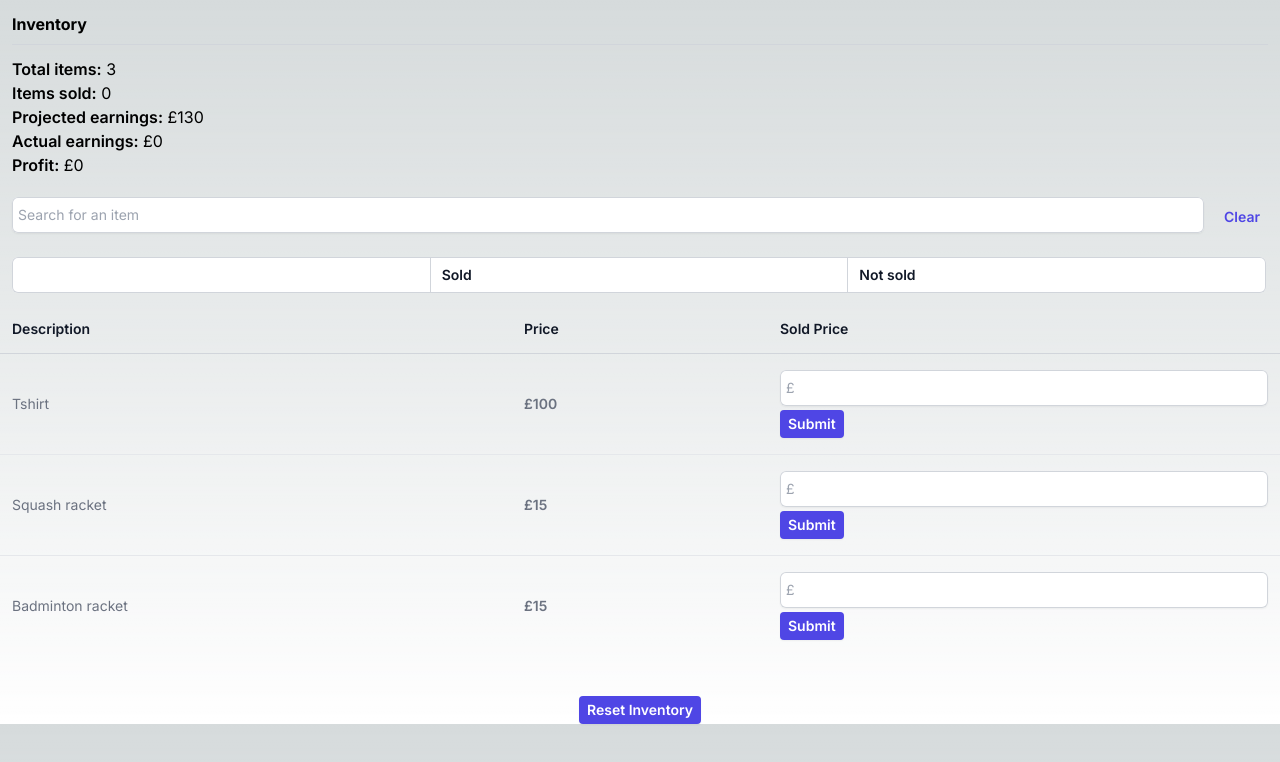
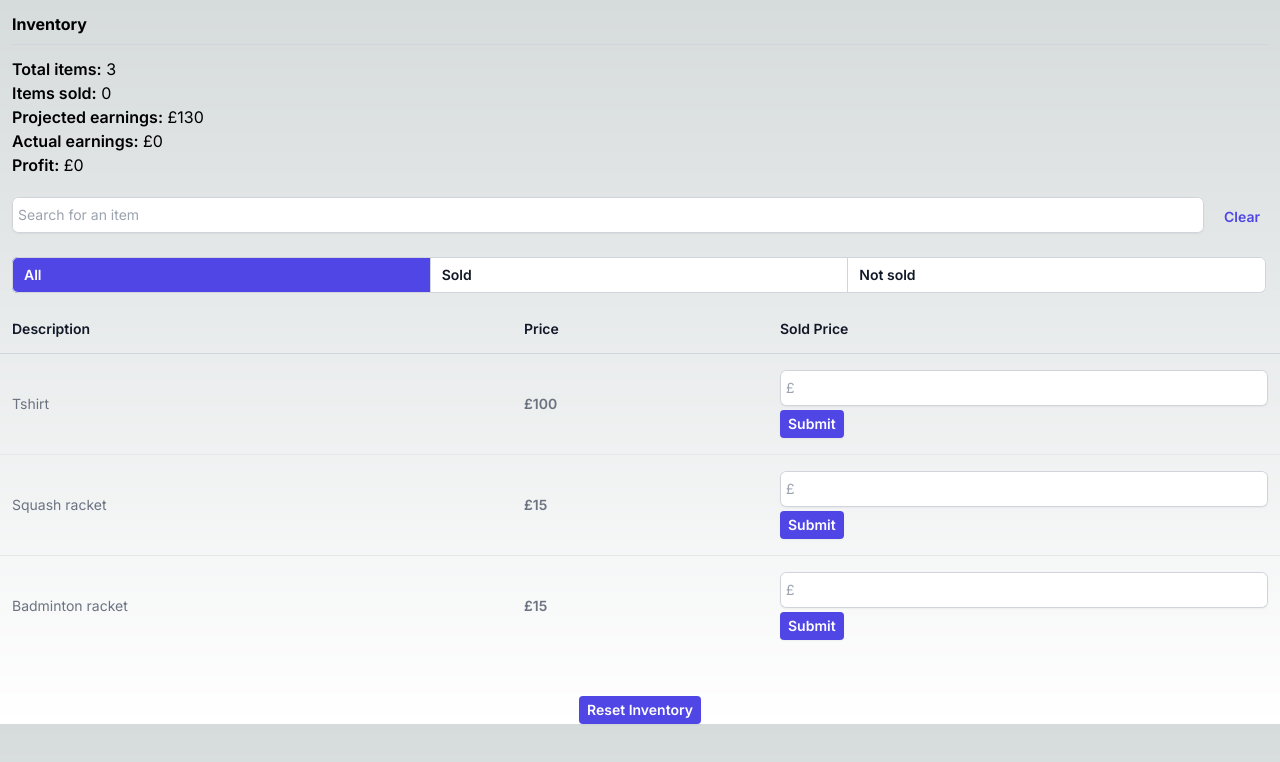
Before and after one commit to loopdream/inventory, a Next.js app: page / in a window 1280 px wide. Shown: the top 762 px of the page. Built offline with nearby package versions, Linux system fonts and the light colour scheme.

Commit message:
buttons filter state fix

```diff
--- a/src/app/page.tsx
+++ b/src/app/page.tsx
@@ -160,8 +160,10 @@ export default function Home() {
       <div className="isolate inline-flex rounded-md min-w-full p-3">
         <button
           type="button"
-          className={`relative inline-flex items-center rounded-l-md bg-white px-3 py-2 text-sm font-semibold text-gray-900 ring-1 ring-inset ring-gray-300 focus:z-10 w-1/3 ${
-            filterBy === 'all' && activeBtnStyle
+          className={`relative inline-flex items-center rounded-l-md  px-3 py-2 text-sm font-semibold text-gray-900 ring-1 ring-inset ring-gray-300 focus:z-10 w-1/3 ${
+            filterBy === 'all'
+              ? `bg-indigo-600 text-white`
+              : 'bg-white text-gray-900'
           }`}
           onClick={() => setFilter('all')}
           disabled={filterBy === 'all'}
@@ -170,8 +172,10 @@ export default function Home() {
         </button>
         <button
           type="button"
-          className={`relative -ml-px inline-flex items-center bg-white px-3 py-2 text-sm font-semibold text-gray-900 ring-1 ring-inset ring-gray-300  focus:z-10 w-1/3 ${
-            filterBy === 'sold' && activeBtnStyle
+          className={`relative -ml-px inline-flex items-center  px-3 py-2 text-sm font-semibold ring-1 ring-inset ring-gray-300  focus:z-10 w-1/3 ${
+            filterBy === 'sold'
+              ? `bg-indigo-600 text-white`
+              : 'bg-white text-gray-900'
           }`}
           onClick={() => setFilter('sold')}
           disabled={filterBy === 'sold'}
@@ -180,8 +184,10 @@ export default function Home() {
         </button>
         <button
           type="button"
-          className={`relative -ml-px inline-flex items-center rounded-r-md bg-white px-3 py-2 text-sm font-semibold text-gray-900 ring-1 ring-inset ring-gray-300 focus:z-10  w-1/3 ${
-            filterBy === 'notSold' && activeBtnStyle
+          className={`relative -ml-px inline-flex items-center rounded-r-md px-3 py-2 text-sm font-semibold ring-1 ring-inset ring-gray-300 focus:z-10  w-1/3  ${
+            filterBy === 'notSold'
+              ? `bg-indigo-600 text-white`
+              : 'bg-white text-gray-900'
           }`}
           onClick={() => setFilter('notSold')}
           disabled={filterBy === 'notSold'}
```
